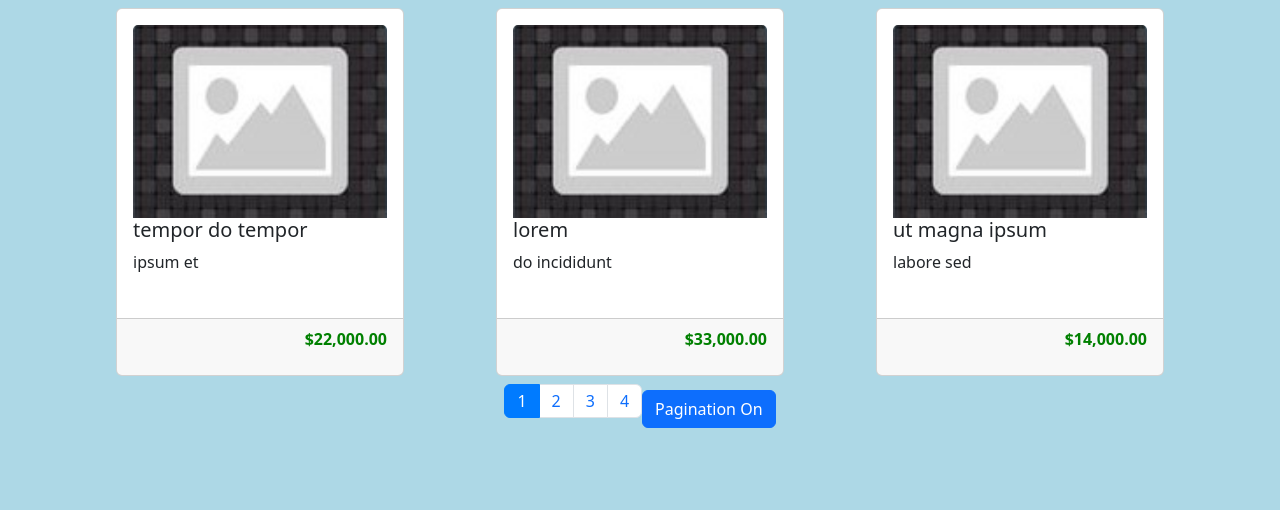
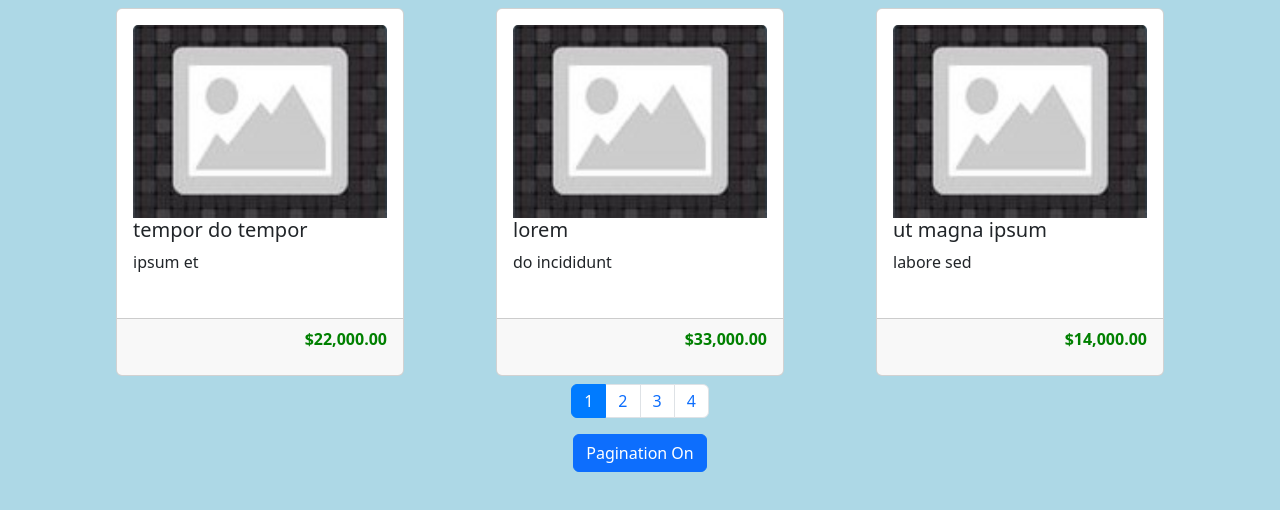
Before and after one commit to davidkenesaw/coxUI, a React (Create React App) app: page / in a window 1280 px wide. Shown: the top 510 px of the page. Built offline with nearby package versions, Linux system fonts and the light colour scheme.

Commit message:
minor fix

```diff
--- a/src/App.js
+++ b/src/App.js
@@ -82,8 +82,14 @@
         </Container>
         <div className="d-flex align-items-center justify-content-center">
           <RenderPagination func={getPage} perPage={number_per_page}data={data}/>
+
+        </div>
+
+        <div className="d-flex align-items-center justify-content-center">
           <Toggle func={getToggle}/>
+
         </div>
+
       </header>
     </div>
   );
```
